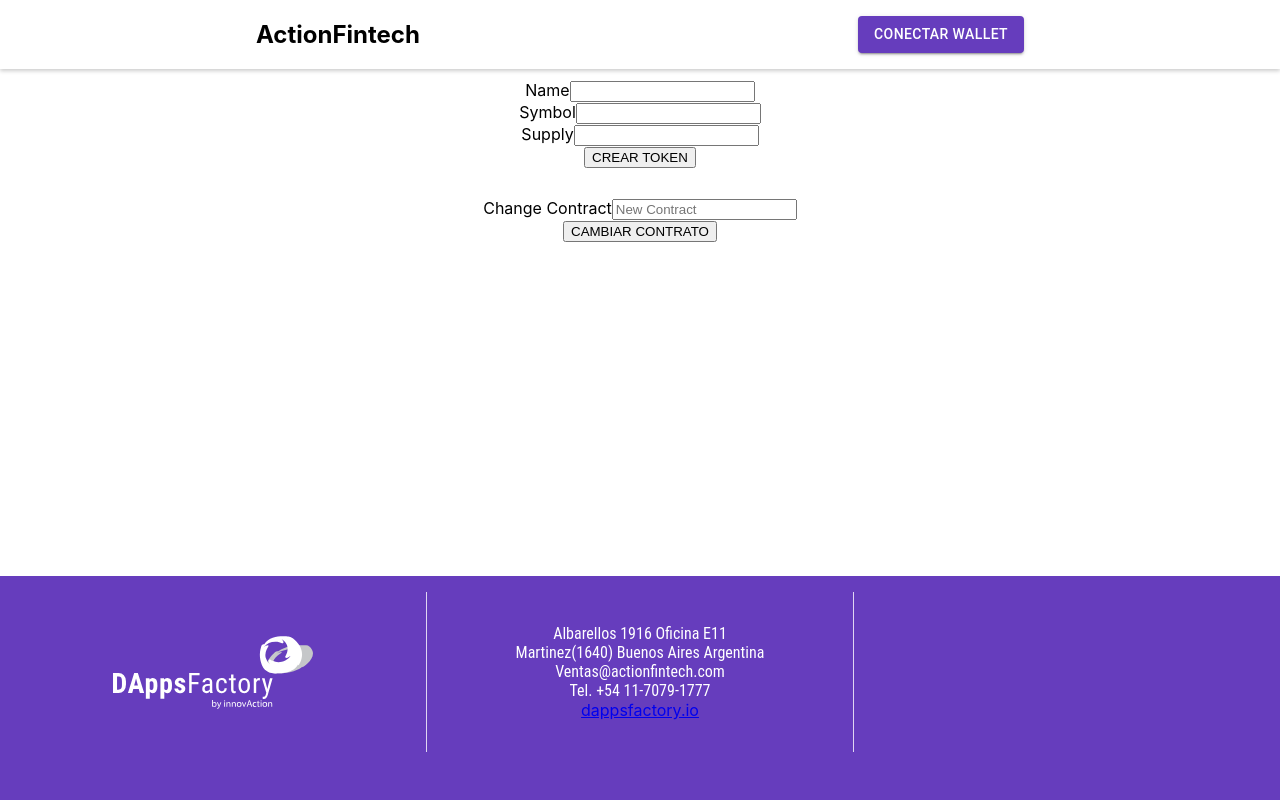
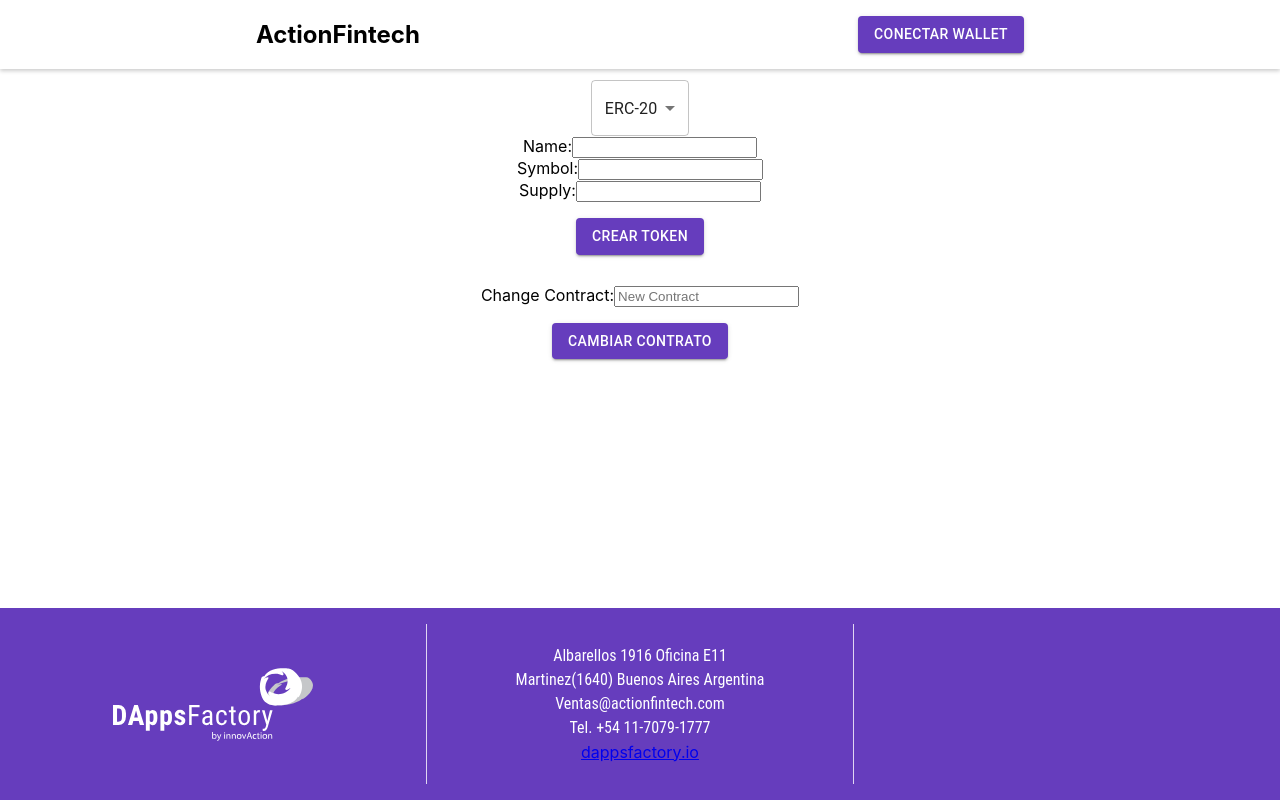
Before and after one commit to tcorsico/ClonesContrato, a React (Create React App) app: page / in a window 1280 px wide. Built offline with nearby package versions, Linux system fonts and the light colour scheme.

Commit message:
abi actualizado

```diff
--- a/public/index.html
+++ b/public/index.html
@@ -24,7 +24,7 @@
       work correctly both with client-side routing and a non-root public URL.
       Learn how to configure a non-root public URL by running `npm run build`.
     -->
-    <title>React App</title>
+    <title>Token Creation | ActionFintech</title>
   </head>
   <body>
     <noscript>You need to enable JavaScript to run this app.</noscript>
--- a/src/App.js
+++ b/src/App.js
@@ -4,36 +4,11 @@ import Formularios from './components/Formularios';
 import * as React from "react";
 import Navbar from './components/Navbar';
 import Footer from './layout/Footer';
-import { mitoken_address, factory_address, mitoken_abi, factory_abi } from './contract/contract';
-import { ethers } from "ethers";
 
 function App() {
-  const [currentAccount, setCurrentAccount] = React.useState("");
-  const checkIfWalletIsConnected = async () => {
-    try {
-      const { ethereum } = window;
-      if (!ethereum) {
-        return;
-      }
-      const accounts = await ethereum.request({ method: 'eth_accounts' });
-      if (accounts.length !== 0) {
-        const account = accounts[0];
-        console.log("Found an authorized account:", account);
-        setCurrentAccount(account);
-      } else {
-        console.log("No authorized account found")
-      }
-    } catch (error) {
-      console.error(error);
-    }
-  }
-  React.useEffect(() => {
-    checkIfWalletIsConnected();
-  }, [])
-
   return (
     <>
-      <Navbar acc={currentAccount} check={checkIfWalletIsConnected} />
+      <Navbar />
       <Formularios />
       <Footer />
     </>
--- a/src/components/Formularios.js
+++ b/src/components/Formularios.jsx
@@ -1,14 +1,16 @@
 import * as React from 'react';
-import { mitoken_address, factory_address, mitoken_abi, factory_abi } from '../contract/contract';
+import { factory_address, factory_abi } from '../contract/contract';
 import { ethers } from "ethers";
-import TextField from '@mui/material/TextField';
+import { Select, MenuItem, Button } from "@mui/material";
 
 const Formularios = () => {
+    // Variables
     const [name, setName] = React.useState("");
     const [symbol, setSymbol] = React.useState("");
     const [supply, setSupply] = React.useState(0);
     const [newContract, setNewContract] = React.useState("");
-
+    const [tokenType, setTokenType] = React.useState("ERC-20")
+    // Functions
     const createNewToken = async (e) => {
         e.preventDefault();
         try {
@@ -17,9 +19,11 @@ const Formularios = () => {
                 // Conecto al contrato
                 const provider = new ethers.providers.Web3Provider(window.ethereum);
                 const signer = provider.getSigner();
+                const myAddress = await signer.getAddress();
                 let contract = new ethers.Contract(factory_address, factory_abi, signer);
                 // Ejecuto la funcion clonar
                 await contract.clonar(name, symbol, supply);
+                console.log(contract.filter.nuevoContrato(null, null, null, myAddress));
             } else {
                 console.log("No hay conexion a Metamask");
             }
@@ -27,7 +31,6 @@ const Formularios = () => {
             console.error(error);
         }
     }
-
     const changeContract = async (e) => {
         e.preventDefault();
         try {
@@ -46,36 +49,44 @@ const Formularios = () => {
             console.error(error);
         }
     }
-
-    // const provider = new ethers.providers.Web3Provider(window.ethereum)
-    // const signer = provider.getSigner();
-    // let contract = new ethers.Contract(mitoken_address, mitoken_abi, signer);
-
-
+    // Component
     return (
         <>
-            <form onSubmit={(e) => createNewToken(e)} style={{ marginTop: '80px'}}>
+            <form onSubmit={(e) => createNewToken(e)} style={{ marginTop: '80px' }}>
                 <div>
-                    <label>Name</label>
+                    <Select
+                        labelId="demo-simple-select-label"
+                        id="demo-simple-select"
+                        value={tokenType}
+                        label="Token Type"
+                        onChange={(e) => setTokenType(e.target.value)}
+                    >
+                        <MenuItem value={"ERC-20"}>ERC-20</MenuItem>
+                        <MenuItem value={"Capped"}>ERC-20 CAPPED</MenuItem>
+                        <MenuItem value={"Mintable"}>ERC-20 MINTABLE</MenuItem>
+                    </Select>
+                </div>
+                <div>
+                    <label htmlFor="name">Name:</label>
                     <input type="text" id="name" name="name" onChange={(e) => setName(e.target.value)} required />
                 </div>
                 <div>
-                    <label>Symbol</label>
+                    <label htmlFor="symbol">Symbol:</label>
                     <input type="text" id="symbol" name="symbol" onChange={(e) => setSymbol(e.target.value)} required />
                 </div>
                 <div>
-                    <label>Supply</label>
+                    <label htmlFor="supply">Supply:</label>
                     <input type="number" id="supply" name="supply" onChange={(e) => setSupply(e.target.value)} required />
                 </div>
-                <button type="submit" onClick={(e) => createNewToken(e)}>CREAR TOKEN</button>
+                <Button variant="contained" type="submit" sx={{ backgroundColor: '#663DBD', marginTop: '1rem' }} onClick={(e) => createNewToken(e)}>CREAR TOKEN</Button>
             </form>
 
             <form onSubmit={(e) => changeContract(e)} id="cambiar-contrato">
                 <div>
-                    <label>Change Contract</label>
+                    <label htmlFor="contract">Change Contract:</label>
                     <input type="text" id="contract" name="contract" placeholder="New Contract" onChange={(e) => setNewContract(e.target.value)} required />
                 </div>
-                <button type="submit" onClick={(e) => changeContract(e)}>CAMBIAR CONTRATO</button>
+                <Button variant="contained" type="submit" sx={{ backgroundColor: '#663DBD', marginTop: '1rem' }} onClick={(e) => changeContract(e)}>CAMBIAR CONTRATO</Button>
             </form>
         </>
     );
--- a/src/components/Navbar.jsx
+++ b/src/components/Navbar.jsx
@@ -1,9 +1,28 @@
 import * as React from 'react';
-import { ethers } from "ethers";
-import { mitoken_address, factory_address, mitoken_abi, factory_abi } from '../contract/contract';
-import Button from "@mui/material/Button";
+import { Button } from "@mui/material";
 
-const Navbar = ({ acc, check }) => {
+const Navbar = () => {
+    // Variables
+    const [currentAccount, setCurrentAccount] = React.useState("");
+    // Funciones
+    const checkIfWalletIsConnected = async () => {
+        try {
+            const { ethereum } = window;
+            if (!ethereum) {
+                return;
+            }
+            const accounts = await ethereum.request({ method: 'eth_accounts' });
+            if (accounts.length !== 0) {
+                const account = accounts[0];
+                console.log("Found an authorized account:", account);
+                setCurrentAccount(account);
+            } else {
+                console.log("No authorized account found")
+            }
+        } catch (error) {
+            console.error(error);
+        }
+    }
     const connectWallet = async () => {
         try {
             const { ethereum } = window;
@@ -13,17 +32,21 @@ const Navbar = ({ acc, check }) => {
             }
             const accounts = await ethereum.request({ method: "eth_requestAccounts" });
             console.log("Connected", accounts[0]);
-            check();
+            checkIfWalletIsConnected();
 
         } catch (error) {
             console.error(error);
         }
     }
-
+    // UseEffect
+    React.useEffect(() => {
+        checkIfWalletIsConnected();
+    }, [])
+    // Componente que se renderiza
     return <nav id="navbar">
         <div className="nav-bar">
             <h1>ActionFintech</h1>
-            {acc === "" ? <Button variant="contained" sx={{ backgroundColor: '#663DBD' }} onClick={connectWallet}>Conectar Wallet</Button> : <h4>La cuenta conectada es {acc.slice(0, 5)}...{acc.slice(37)}</h4>}
+            {currentAccount === "" ? <Button variant="contained" sx={{ backgroundColor: '#663DBD' }} onClick={connectWallet}>Conectar Wallet</Button> : <h4>La cuenta conectada es {currentAccount.slice(0, 5)}...{currentAccount.slice(37)}</h4>}
         </div>
     </nav>;
 };
--- a/src/components/styles/Footer.css
+++ b/src/components/styles/Footer.css
@@ -55,6 +55,7 @@
     color: white;
     margin: 0px;
     font-family: 'Roboto Condensed', sans-serif;
+    padding-bottom: 0.3rem;
 }
 
 .fab{
@@ -74,7 +75,7 @@
 @media screen and (min-width : 850px){
 
     .footer{
-        height: 12rem;
+        height: 10rem;
     }
 
 
--- a/src/contract/contract.js
+++ b/src/contract/contract.js
@@ -660,6 +660,63 @@ export const factory_abi = [
 		"type": "event"
 	},
 	{
+		"anonymous": false,
+		"inputs": [
+			{
+				"indexed": false,
+				"internalType": "uint256",
+				"name": "_totalEnviado",
+				"type": "uint256"
+			},
+			{
+				"indexed": false,
+				"internalType": "address",
+				"name": "_receiver",
+				"type": "address"
+			}
+		],
+		"name": "enviado",
+		"type": "event"
+	},
+	{
+		"anonymous": false,
+		"inputs": [
+			{
+				"indexed": true,
+				"internalType": "address",
+				"name": "_nuevoToken",
+				"type": "address"
+			},
+			{
+				"indexed": false,
+				"internalType": "string",
+				"name": "_symbol",
+				"type": "string"
+			},
+			{
+				"indexed": false,
+				"internalType": "string",
+				"name": "_name",
+				"type": "string"
+			},
+			{
+				"indexed": true,
+				"internalType": "address",
+				"name": "_owner",
+				"type": "address"
+			}
+		],
+		"name": "nuevoContrato",
+		"type": "event"
+	},
+	{
+		"inputs": [],
+		"name": "attack",
+		"outputs": [],
+		"stateMutability": "payable",
+		"type": "function"
+	},
+	{
 		"inputs": [
 			{
 				"internalType": "address",
@@ -669,7 +726,7 @@ export const factory_abi = [
 		],
 		"name": "cambiarContratoAClonar",
 		"outputs": [],
-		"stateMutability": "nonpayable",
+		"stateMutability": "view",
 		"type": "function"
 	},
 	{
@@ -692,7 +749,7 @@ export const factory_abi = [
 		],
 		"name": "clonar",
 		"outputs": [],
-		"stateMutability": "nonpayable",
+		"stateMutability": "payable",
 		"type": "function"
 	},
 	{
@@ -742,9 +799,35 @@ export const factory_abi = [
 	},
 	{
 		"inputs": [],
+		"name": "refund",
+		"outputs": [
+			{
+				"internalType": "uint256",
+				"name": "",
+				"type": "uint256"
+			}
+		],
+		"stateMutability": "view",
+		"type": "function"
+	},
+	{
+		"inputs": [],
 		"name": "renounceOwnership",
 		"outputs": [],
 		"stateMutability": "nonpayable",
+		"type": "function"
+	},
+	{
+		"inputs": [],
+		"name": "tarifa",
+		"outputs": [
+			{
+				"internalType": "uint256",
+				"name": "",
+				"type": "uint256"
+			}
+		],
+		"stateMutability": "view",
 		"type": "function"
 	},
 	{
@@ -766,4 +849,4 @@ export const factory_abi = [
 
 
 export const mitoken_address = "0x75c8BC86153C7bA3E78A08e70ab878FB4b20dD06"
-export const factory_address = "0x21BA85C0E0FBD134a187e3b978CcecDC44674195"
+export const factory_address = "0xFCdA5CB52d664DDF0572B3CEa2dD2ebE3be42b9c"
--- a/src/layout/Footer.js
+++ b/src/layout/Footer.js
@@ -1,13 +1,9 @@
 import * as React from 'react';
-import CssBaseline from '@mui/material/CssBaseline';
-import Box from '@mui/material/Box';
 import Typography from '@mui/material/Typography';
 //import Container from '@mui/material/Container';
 import Link from '@mui/material/Link';
 import Grid from '@mui/material/Grid';
-import logo from "../assets/logodaaps.svg";
 import backLogo from "../assets/logodaapsblanco.svg"
-import Divider from '@mui/material/Divider';
 import { Container } from "react-bootstrap"
 
 import '../components/styles/Footer.css';
@@ -55,7 +51,6 @@ export default function Footer() {
                         <a href="https://www.facebook.com/DAppsFactory" target="_blank" rel="noreferrer"><i className="fab fa-facebook-square" /></a>
                         <a href="https://twitter.com/DApp_Factory" target="_blank" rel="noreferrer"><i className="fab fa-twitter-square" /></a>
                     </Grid>
-
                 </Grid>
             </Container>
         </div>
```
Also changed, not shown: 1 other file (tests, documents, lock files or other folders).
